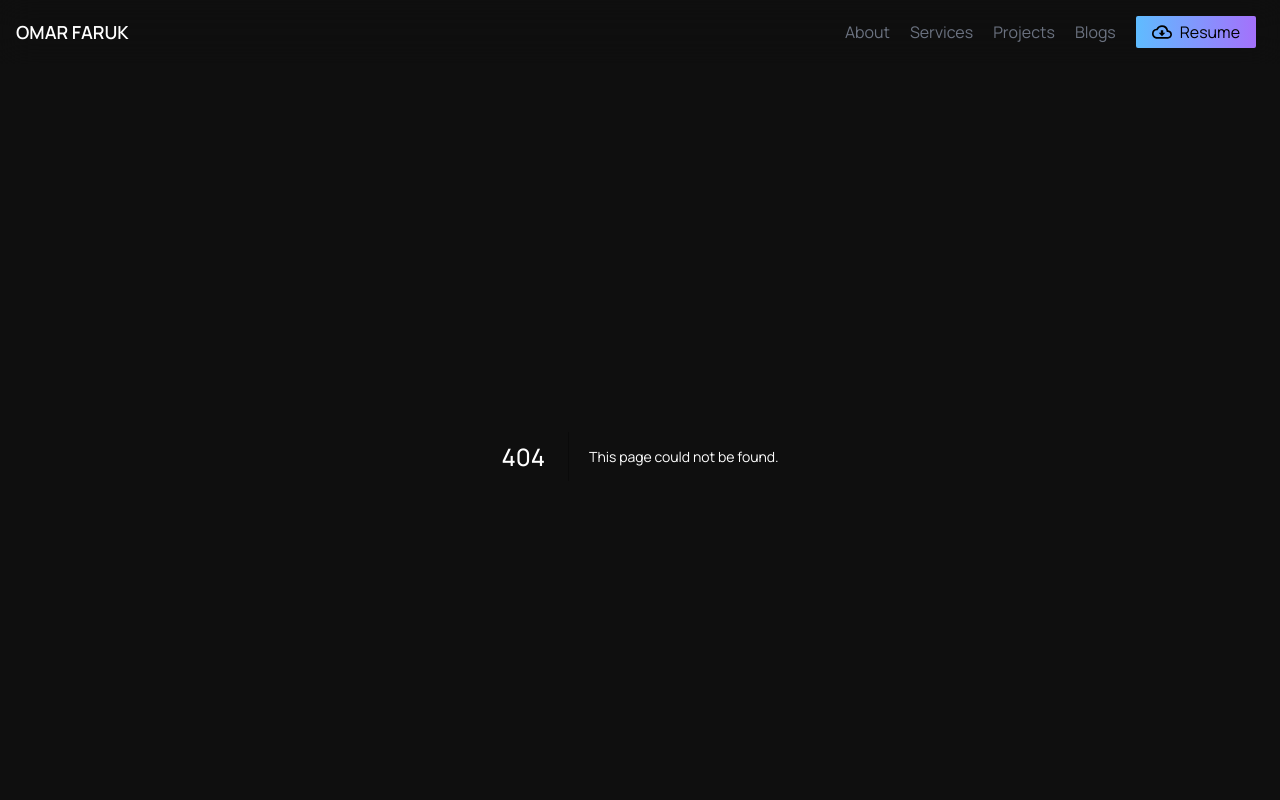
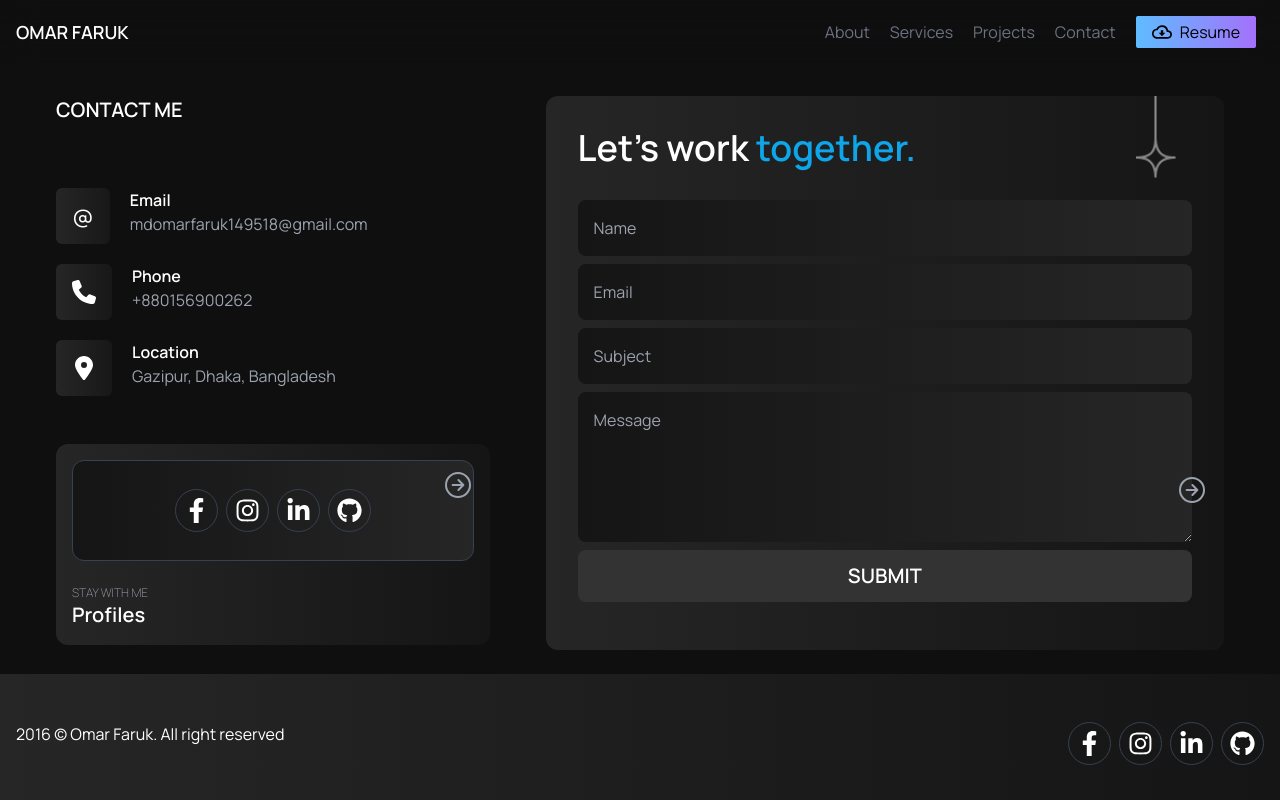
Before and after one commit to Omarfaruk05/my-portfolio-2.0, a Next.js app: page /contact in a window 1280 px wide. Before the commit this address had no page. Shown: the top 800 px of the page. Built offline with nearby package versions, Linux system fonts and the light colour scheme.

Commit message:
[Done]ContactPage

```diff
--- /dev/null
+++ b/src/app/contact/page.tsx
@@ -0,0 +1,54 @@
+import Container from "@/components/shared/Container";
+import Cart from "@/components/ui/Cart";
+import Mail from "@/components/ui/Mail";
+import Profiles from "@/components/ui/Profiles";
+import { FaPhone, FaLocationDot } from "react-icons/fa6";
+
+const ContactPage = () => {
+  return (
+    <Container>
+      <div className="grid grid-cols-1 md:grid-cols-5 gap-14 justify-between my-4  lg:px-12">
+        <div className="col-span-2 mt-4 space-y-12">
+          <h2 className="text-xl uppercase font-semibold">Contact Me</h2>
+          <div className="pt-4 space-y-5">
+            <div className="flex gap-5">
+              <div className="flex justify-center items-center bg-gradient-to-r from-[#262626] to-[#181818] w-fit p-3 rounded-md">
+                <p className="text-2xl mx-1">@</p>
+              </div>
+              <div>
+                <p className=" font-semibold">Email</p>
+                <p className="text-gray-400">mdomarfaruk149518@gmail.com</p>
+              </div>
+            </div>
+            <div className="flex gap-5">
+              <div className="flex justify-center items-center bg-gradient-to-r from-[#262626] to-[#181818] w-fit p-4 rounded-md">
+                <FaPhone className="w-6 h-6" />
+              </div>
+              <div>
+                <p className=" font-semibold">Phone</p>
+                <p className="text-gray-400">+880156900262</p>
+              </div>
+            </div>
+            <div className="flex gap-5">
+              <div className="flex justify-center items-center bg-gradient-to-r from-[#262626] to-[#181818] w-fit p-4 rounded-md">
+                <FaLocationDot className="w-6 h-6" />
+              </div>
+              <div>
+                <p className=" font-semibold">Location</p>
+                <p className="text-gray-400">Gazipur, Dhaka, Bangladesh</p>
+              </div>
+            </div>
+          </div>
+          <div className="">
+            <Profiles />
+          </div>
+        </div>
+        <div className="col-span-3 mt-4 space-y-3">
+          <Mail />
+        </div>
+      </div>
+    </Container>
+  );
+};
+
+export default ContactPage;
--- /dev/null
+++ b/src/components/ui/Mail.tsx
@@ -0,0 +1,62 @@
+import Image from "next/image";
+import Star from "../../assects/star.png";
+import Cart from "./Cart";
+
+const Mail = () => {
+  return (
+    <Cart>
+      <div className="p-4 relative">
+        <div>
+          <h1 className="text-4xl font-semibold mb-8">
+            {"Let's"} work <span className="text-sky-500">together.</span>
+          </h1>
+          <Image
+            src={Star}
+            width={40}
+            height={40}
+            alt="star"
+            className="absolute right-8 -top-4"
+          />
+        </div>
+        <div>
+          <form className="space-y-2 my-4">
+            <input
+              className="p-4 block w-full rounded-lg focus:outline-dashed focus:outline-gray-600 bg-gradient-to-l from-[#262626] to-[#151515]"
+              type="text"
+              name="name"
+              id="name"
+              placeholder="Name"
+            />
+            <input
+              className="p-4 block w-full rounded-lg focus:outline-dashed focus:outline-gray-600 bg-gradient-to-l from-[#262626] to-[#151515]"
+              type="email"
+              name="email"
+              id="email"
+              placeholder="Email"
+            />
+            <input
+              className="p-4 block w-full rounded-lg focus:outline-dashed focus:outline-gray-600 bg-gradient-to-l from-[#262626] to-[#151515]"
+              type="text"
+              name="subject"
+              id="subject"
+              placeholder="Subject"
+            />
+            <textarea
+              className="p-4 block w-full min-h-[150px] rounded-lg focus:outline-dashed focus:outline-gray-600 bg-gradient-to-l from-[#262626] to-[#151515]"
+              name="body"
+              id="bode"
+              placeholder="Message"
+            />
+            <input
+              className="uppercase text-xl font-semibold mx-auto w-full bg-[#333333] p-3 rounded-lg cursor-pointer"
+              type="submit"
+              value="Submit"
+            />
+          </form>
+        </div>
+      </div>
+    </Cart>
+  );
+};
+
+export default Mail;
--- a/src/components/ui/Nav.tsx
+++ b/src/components/ui/Nav.tsx
@@ -1,3 +1,4 @@
+import Link from "next/link";
 import { MdOutlineCloudDownload } from "react-icons/md";
 
 const Nav = () => {
@@ -7,18 +8,30 @@ const Nav = () => {
         <h2 className="text-lg font-semibold hidden sm:block">OMAR FARUK</h2>
 
         <ul className="flex gap-1 items-center list-none text-gray-500">
-          <button className="hover:outline-dashed hover:text-white outline-[1px] tranistion-all transform ease-in-out duration-300 rounded-sm py-[1px] px-2">
+          <Link
+            href={"about"}
+            className="hover:outline-dashed hover:text-white outline-[1px] tranistion-all transform ease-in-out duration-300 rounded-sm py-[1px] px-2"
+          >
             About
-          </button>
-          <button className="hover:outline-dashed hover:text-white outline-[1px] tranistion-all transform ease-in-out duration-300 rounded-sm py-[1px] px-2">
+          </Link>
+          <Link
+            href={"services"}
+            className="hover:outline-dashed hover:text-white outline-[1px] tranistion-all transform ease-in-out duration-300 rounded-sm py-[1px] px-2"
+          >
             Services
-          </button>
-          <button className="hover:outline-dashed hover:text-white outline-[1px] tranistion-all transform ease-in-out duration-300 rounded-sm py-[1px] px-2">
+          </Link>
+          <Link
+            href={"projects"}
+            className="hover:outline-dashed hover:text-white outline-[1px] tranistion-all transform ease-in-out duration-300 rounded-sm py-[1px] px-2"
+          >
             Projects
-          </button>
-          <button className="hover:outline-dashed hover:text-white outline-[1px] tranistion-all transform ease-in-out duration-300 rounded-sm py-[1px] px-2">
-            Blogs
-          </button>{" "}
+          </Link>
+          <Link
+            href={"contact"}
+            className="hover:outline-dashed hover:text-white outline-[1px] tranistion-all transform ease-in-out duration-300 rounded-sm py-[1px] px-2"
+          >
+            Contact
+          </Link>
           <a
             href={"/Omar-Faruk-Resume-Full-Stack.pdf"}
             target="_blank"
```
